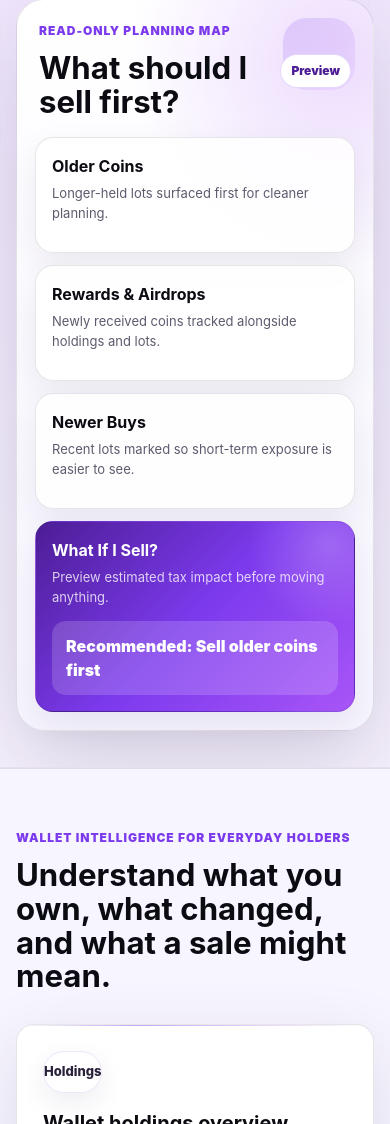
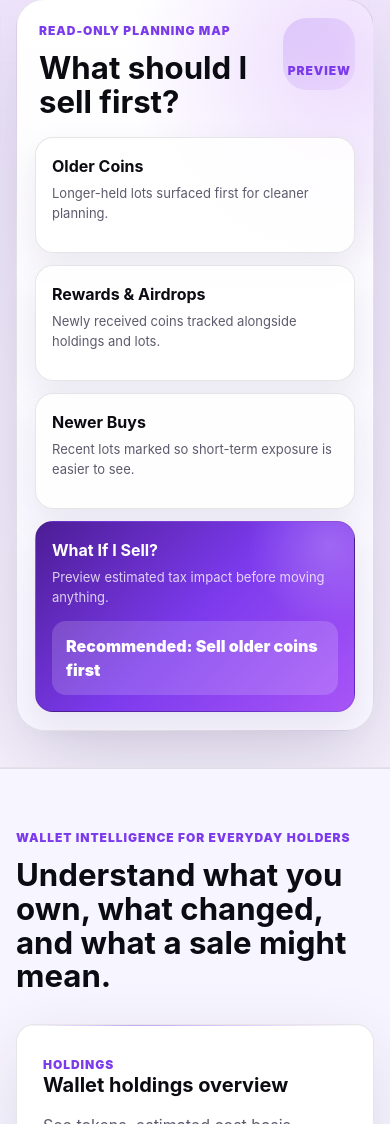
Before and after one commit to shieldmendai/shieldmendai-core, a plain HTML site: page docs/index.html in a window 390 px wide. Shown: the part 876-2000 px from the top of the page. Drawn offline with Linux system fonts and the light colour scheme.

Commit message:
Clean up ShieldMendAI mobile visual details

```diff
--- a/docs/styles.css
+++ b/docs/styles.css
@@ -111,16 +111,6 @@ p { color: var(--muted); }
   -webkit-background-clip: text;
   background-clip: text;
   color: transparent;
-}
-
-.brand-wordmark::after {
-  width: 6px;
-  height: 6px;
-  margin-left: 6px;
-  border-radius: 999px;
-  background: var(--purple-2);
-  box-shadow: 0 0 18px rgba(124, 58, 237, 0.48);
-  content: "";
 }
 
 .site-nav {
@@ -301,8 +291,7 @@ h3 { font-size: 20px; }
   margin-top: 28px;
 }
 
-.trust-row span,
-.mini-pill {
+.trust-row span {
   min-height: 42px;
   display: flex;
   align-items: center;
@@ -315,6 +304,21 @@ h3 { font-size: 20px; }
   font-weight: 820;
   text-align: center;
   box-shadow: 0 10px 28px rgba(41, 31, 78, 0.08);
+}
+
+.mini-pill {
+  display: inline;
+  min-height: 0;
+  padding: 0;
+  border: 0;
+  border-radius: 0;
+  background: transparent;
+  color: var(--purple);
+  font-size: 12px;
+  font-weight: 900;
+  letter-spacing: 0.08em;
+  text-transform: uppercase;
+  box-shadow: none;
 }
 
 .section {
@@ -652,13 +656,15 @@ h3 { font-size: 20px; }
 }
 
 .sell-map__badge {
-  padding: 7px 10px;
-  border: 1px solid rgba(124, 58, 237, 0.20);
-  border-radius: 999px;
-  background: #fff;
-  color: var(--purple-deep);
+  padding: 0;
+  border: 0;
+  border-radius: 0;
+  background: transparent;
+  color: var(--purple);
   font-size: 12px;
   font-weight: 900;
+  letter-spacing: 0.08em;
+  text-transform: uppercase;
 }
 
 .sell-map__grid {
@@ -853,7 +859,7 @@ h3 { font-size: 20px; }
 .site-footer .brand { color: #fff; }
 
 .site-footer .brand-wordmark {
-  background: linear-gradient(135deg, #ffffff, #c4b5fd, #a855f7);
+  background: linear-gradient(135deg, #ffffff 0%, #f5f3ff 36%, #d8b4fe 68%, #c084fc 100%);
   -webkit-background-clip: text;
   background-clip: text;
   color: transparent;
```
